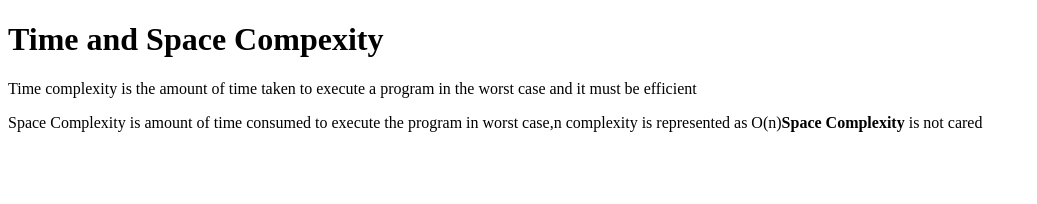
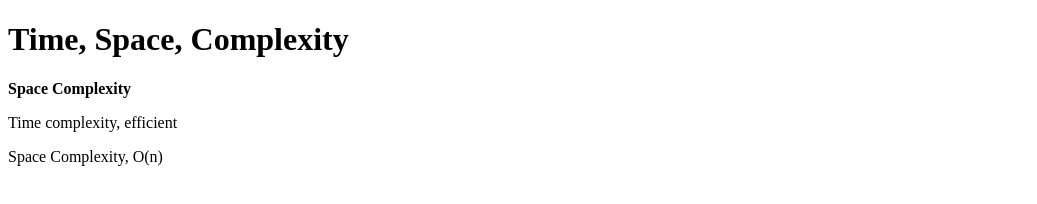
Before and after one commit to acciojob/time-and-space-complexity-vkolachi, a website: page main.html in a window 1280 px wide. Shown: the whole page, without its empty margins (0-1037 px from the left). Drawn offline with Linux system fonts and the light colour scheme.

Commit message:
created a submission

```diff
--- a/main.html
+++ b/main.html
@@ -7,12 +7,19 @@
 </head>
 
 <body>
-	<h1>Time and Space Compexity</h1>
+	<h1>Time, Space, Complexity</h1>
+	<b>Space Complexity</b>
+	<p>Time complexity, efficient</p>
+	<p>Space Complexity, O(n)</p>
+
+
+
+<!-- 	<h1>Time and Space Compexity</h1>
 	<p>Time complexity is the amount  of time taken to execute a
 	program in the worst case and it must be efficient</p>
 	<p>Space Complexity is amount of time consumed to execute the program in
 		worst case,n complexity is represented as O(n)<b>Space Complexity</b> is not cared</p>
-
+	 -->
 	<!-- the entire body must be written by student -->
     <script type="text/javascript" src="./script.js">
 </script>
```
